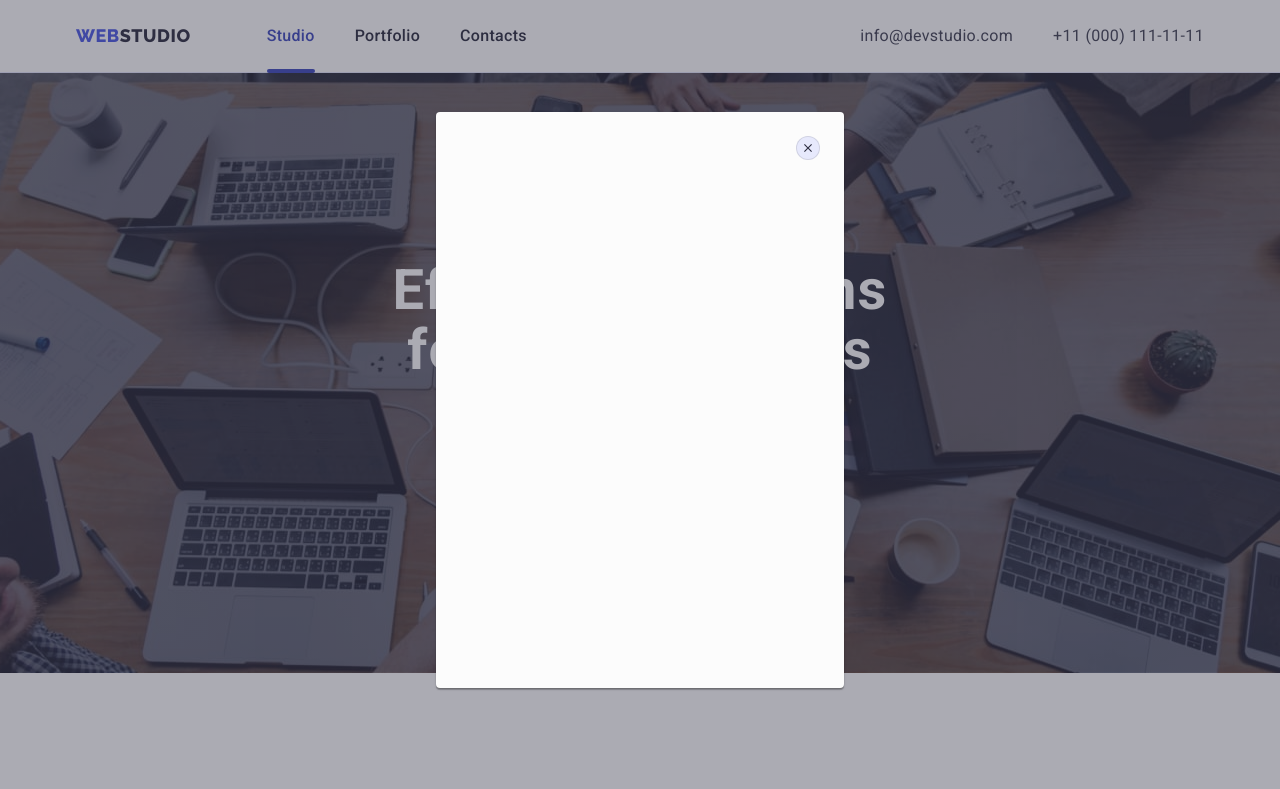
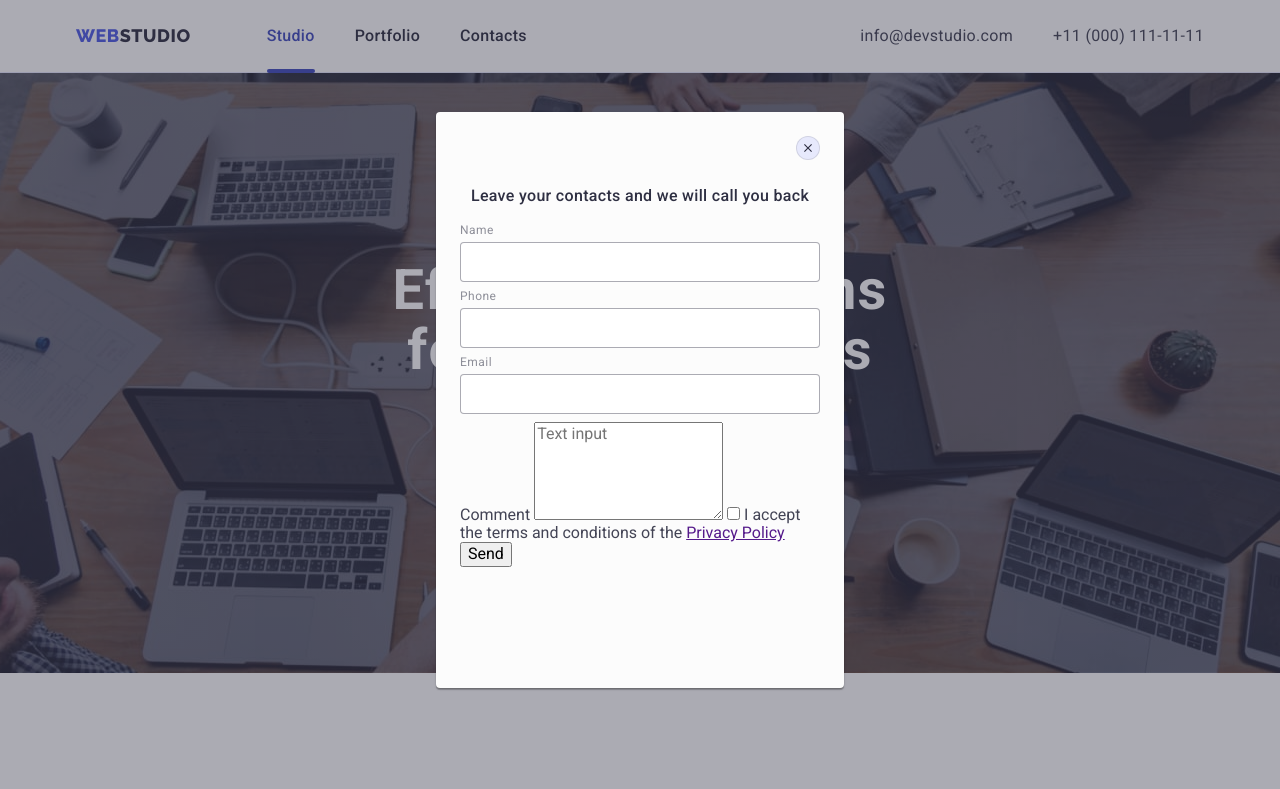
Before and after one commit to TanyaJulieva/goit-markup-hw-06, a plain HTML site: page index.html in a window 1280 px wide. Both pictures are taken after a click on the button "Order Service". Shown: the top 789 px of the page. Drawn offline with nearby package versions, Linux system fonts and the light colour scheme.

Commit message:
modal edit

```diff
--- a/css/styles.css
+++ b/css/styles.css
@@ -607,6 +607,7 @@ body {
 
   width: 408px;
   min-height: 576px;
+  padding: 72px 24px 24px 24px;
 
   background-color: var(--modal-bg-color);
   box-shadow: 0px 1px 1px rgba(0, 0, 0, 0.14), 0px 1px 3px rgba(0, 0, 0, 0.12),
@@ -657,3 +658,56 @@ body {
 .modal-close-btn:focus .modal-close-icon {
   fill: var(--white-txt-color);
 }
+
+.modal-title {
+  display: block;
+  margin-bottom: 16px;
+
+  font-weight: 500;
+  font-size: 16px;
+  line-height: 1.5;
+  text-align: center;
+  letter-spacing: 0.02em;
+  color: var(--secondary-txt-color);
+}
+
+.form-label {
+  display: block;
+  margin-bottom: 4px;
+
+  font-size: 12px;
+  line-height: 1.16;
+  letter-spacing: 0.04em;
+  color: var(--customer-icon-color);
+}
+
+.form-wrapper {
+  position: relative;
+  display: block;
+  margin-bottom: 8px;
+}
+
+.form-field {
+  width: 100%;
+  height: 40px;
+  padding: 0;
+  padding-left: 38px;
+
+  border: 1px solid rgba(46, 47, 66, 0.4);
+  border-radius: 4px;
+}
+
+.form-field:focus {
+  border: 1px solid rgba(77, 90, 229, 1);
+}
+
+.form-icon {
+  position: absolute;
+  top: 50%;
+  left: 16px;
+  transform: translateY(-50%);
+}
+
+.form-field:focus .form-icon{
+  fill: var(--cta-color);
+}
--- a/index.html
+++ b/index.html
@@ -578,6 +578,51 @@
             <use href="./images/icons.svg#close-icon"></use>
           </svg>
         </button>
+        <p class="modal-title">Leave your contacts and we will call you back</p>
+        <form class="modal-form">
+          <label class="form-label" for="user-name">
+            Name
+          </label>
+           <div class="form-wrapper">
+            <input class="form-field" type="text" name="user-name" id="user-name" />
+            <svg class="form-icon" width="18" height="18">
+              <use href="./images/icons.svg#person">
+              </use>
+            </svg>
+           </div>
+          <label class="form-label" for="user-phone">
+            Phone
+          </label>
+            <div class="form-wrapper">
+              <input class="form-field" type="tel" name="phone" id="user-phone" />
+            <svg class="form-icon" width="18" height="24">
+              <use href="./images/icons.svg#phone"></use>
+            </svg>
+            </div>
+          <label class="form-label" for="user-email">
+            Email
+          </label>
+            <div class="form-wrapper">
+              <input class="form-field" type="email" name="email" id="user-email" />
+            <svg class="form-icon" width="18" height="24">
+              <use href="./images/icons.svg#email"></use>
+            </svg>
+            </div>
+          <label>
+            Comment
+          </label>
+            <textarea
+              name=""
+              id=""
+              rows="5"
+              placeholder="Text input"
+            ></textarea>
+          <label for="">
+            <input type="checkbox">
+            <span>I accept the terms and conditions of the <a href="">Privacy Policy</a></span>
+          </label>
+          <button type="submit">Send</button>
+        </form>
       </div>
     </div>
     <script src="./js/modal.js"></script>
```
